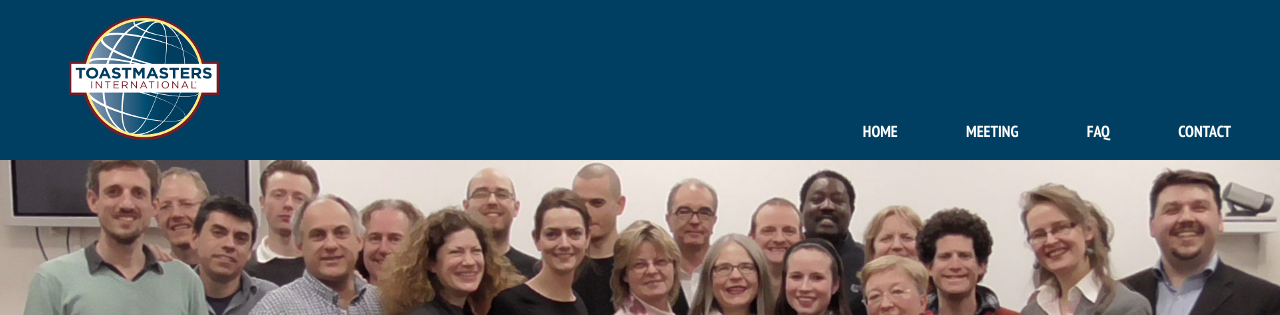
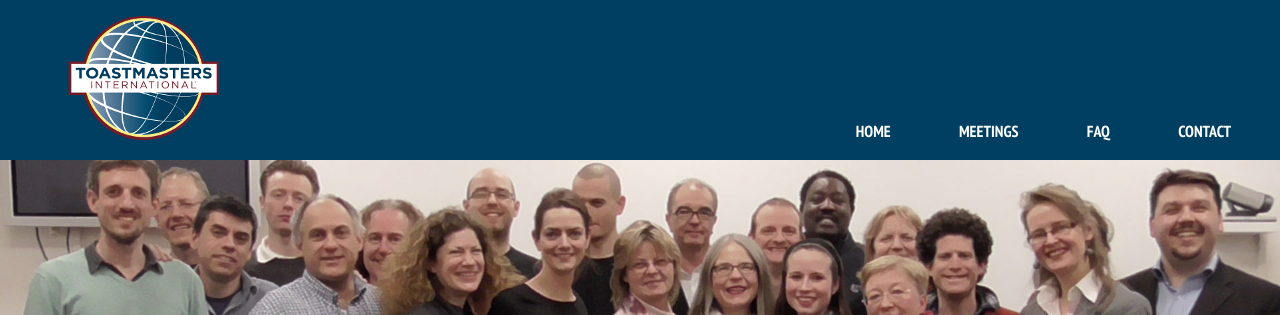
Before and after one commit to theHealingCosmos/fbtm_website, a Jekyll site: the page built from index.md, in a window 1280 px wide. Shown: the top 315 px of the page. Built offline with Jekyll 4.4.1, drawn with Linux system fonts in a browser that asks for light colours; nearby versions of some CDN libraries.

Commit message:
changed top menu link to /meetings/ instead of /meeting/

```diff
--- a/_data/navigation.yml
+++ b/_data/navigation.yml
@@ -3,8 +3,8 @@
 - title: Home
   url: /
 
-- title: Meeting
-  url: /meeting/
+- title: Meetings
+  url: /meetings/
 
 #- title: Events
 #  url: /events/
```
Also changed, not shown: _includes/_navigation.html (indentation only).
